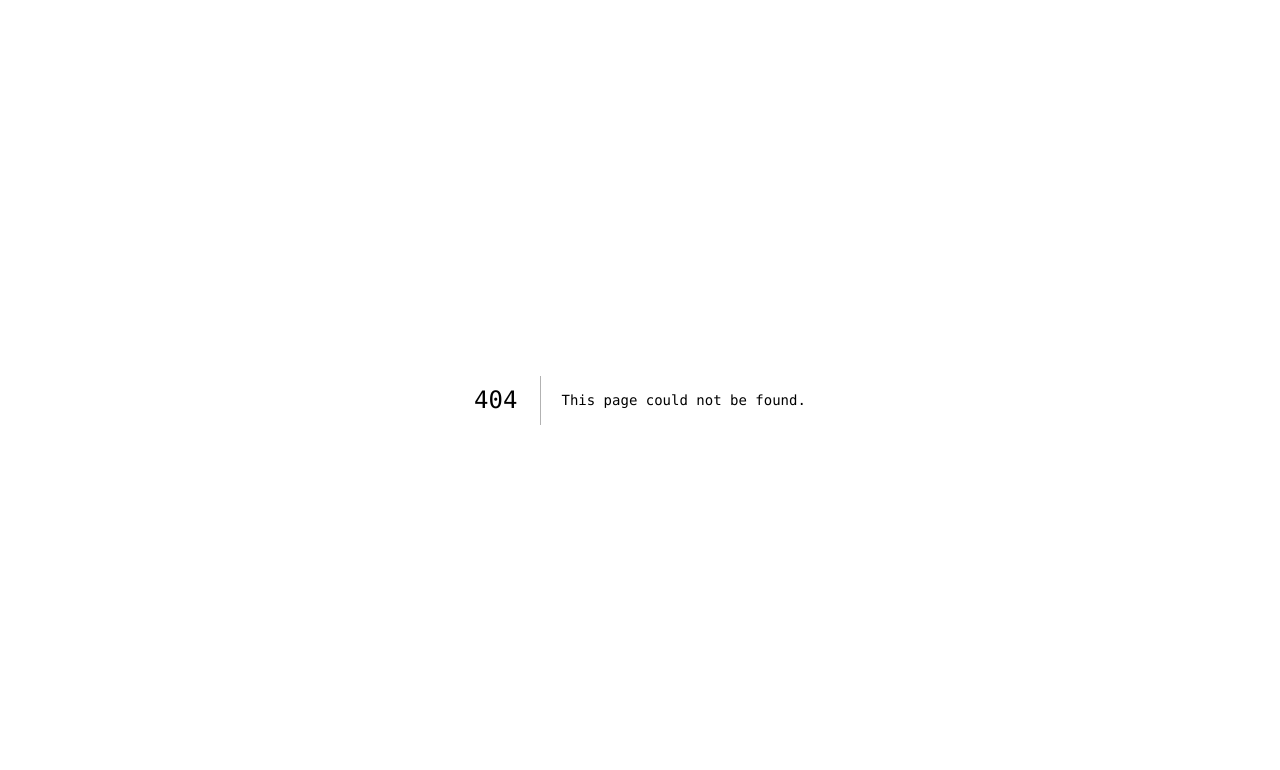
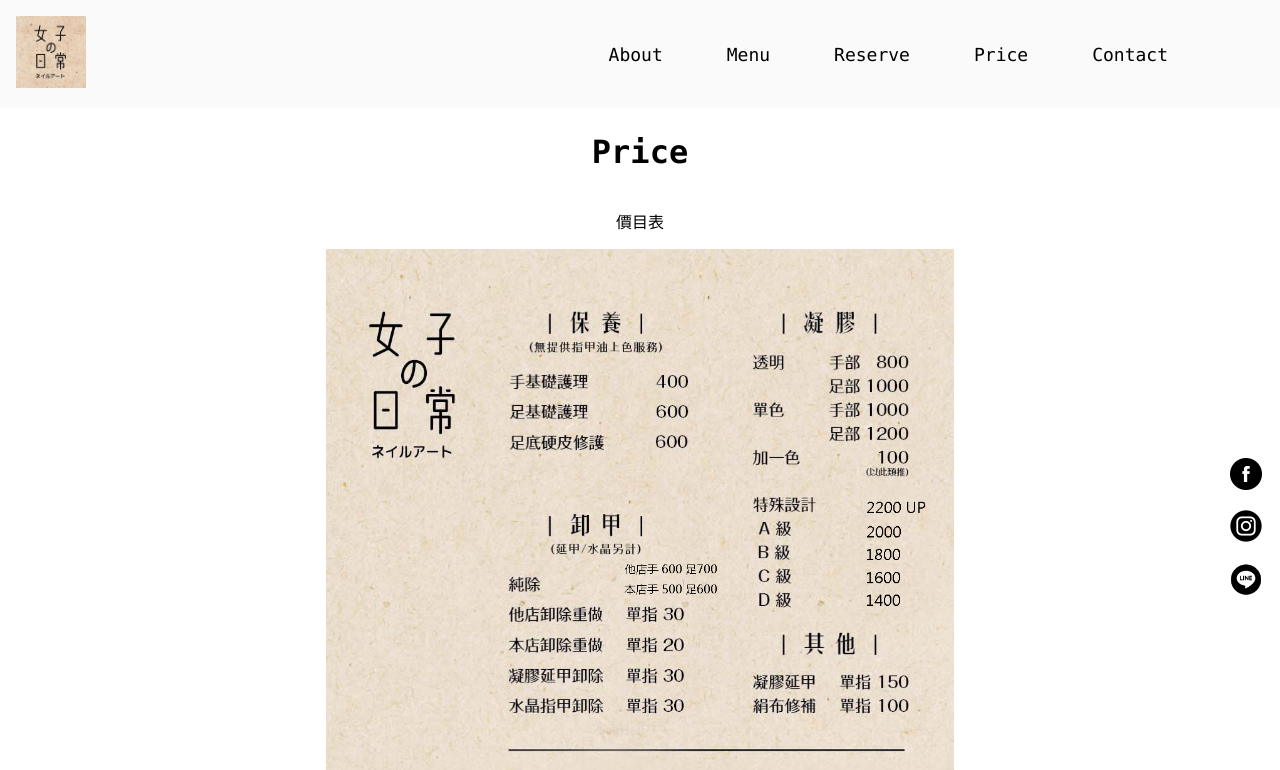
Before and after one commit to kkshen3352/Good-Daily-Nails, a Next.js app: page /price in a window 1280 px wide. Before the commit this address had no page. Shown: the top 770 px of the page. Built offline with nearby package versions, Linux system fonts and the light colour scheme.

Commit message:
'add_prict_pages'

```diff
--- a/JSON/index/imageWork.json
+++ b/JSON/index/imageWork.json
@@ -7,9 +7,9 @@
     },
     {
         "text": "產品",
-        "text1": "Design",
+        "text1": "product",
         "imgsrc": "/images/DSC_9610.jpg",
-        "more": "modeling"
+        "more": "product"
     },
     {
         "text": "日式保養",
@@ -24,7 +24,7 @@
         "more": "gel"
     },
     {
-        "text": "接睫",
+        "text": "嫁接睫毛",
         "text1": "Eyelash",
         "imgsrc": "/images/DSC_9610.jpg",
         "more": "eyelash"
--- a/JSON/navHead.json
+++ b/JSON/navHead.json
@@ -5,14 +5,19 @@
         "subtitle": "關於我"
     },
     {
-        "name": "Work",
-        "link": "/work",
-        "subtitle": "工作項目"
+        "name": "Menu",
+        "link": "/menu",
+        "subtitle": "項目"
     },
     {
         "name": "Reserve",
         "link": "/reserve",
         "subtitle": "預約須知"
+    },
+    {
+        "name": "Price",
+        "link": "/price",
+        "subtitle": "價目表"
     },
     {
         "name": "Contact",
--- a/JSON/resever/resever.json
+++ b/JSON/resever/resever.json
@@ -1,6 +1,7 @@
 [
     {
         "reseverhead": {
+            "head": "Reserve",
             "title": "預約須知",
             "subtitle": "(請先詳讀以下資訊)"
         }
--- a/JSON/work/menu.json
+++ b/JSON/work/menu.json
@@ -1,7 +1,7 @@
 [
     { "text": "全部", "more": "/work", "moreposts": "/work" },
     { "text": "教學", "more": "#Teaching", "moreposts": "/work#Teaching" },
-    { "text": "產品", "more": "#Design", "moreposts": "/work/#Design" },
+    { "text": "造型", "more": "#Design", "moreposts": "/work/#Design" },
     {
         "text": "保養",
         "more": "#Maintainance",
--- a/pages/contact.js
+++ b/pages/contact.js
@@ -18,8 +18,8 @@ export default function About() {
             </Head>
             <Nav />
             <div className={styles.wrapper}>
-                <h1 style={{ textAlign: "center" }}>{Title[3].name}</h1>
-                <p style={{ textAlign: "center" }}>{Title[3].subtitle}</p>
+                <h1 style={{ textAlign: "center" }}>{Title[4].name}</h1>
+                <p style={{ textAlign: "center" }}>{Title[4].subtitle}</p>
                 <div className={styles.flex}>
                     <iframe
                         className={styles.contactiframe}
--- a/pages/index/aection.js
+++ b/pages/index/aection.js
@@ -45,10 +45,10 @@ export default function aection() {
                     </div>
                 </div>
                 <div>
-                    <Link href="/work" replace>
+                    <Link href={Navhead[1].link} replace>
                         <a>
                             <div className={styles.workbutton}>
-                                {Navhead[4].link}
+                                {Navhead[5].link}
                             </div>
                         </a>
                     </Link>
--- /dev/null
+++ b/pages/price.js
@@ -0,0 +1,32 @@
+import Prict from "/JSON/navHead.json";
+import Nav from "/pages/index/nav";
+import Foot from "/pages/index/foot";
+import Head from "next/head";
+import Image from "next/image";
+import styles from "/styles/prict/prict.module.css";
+
+export default function prict() {
+    return (
+        <>
+            <Head>
+                <title>女子の日常-價目表</title>
+                <meta name="description" content="女子の日常-價目表" />
+                <link rel="icon" href="/images/LOGO.jpg" />
+            </Head>
+            <Nav />
+            <div className={styles.wrapper}>
+                <div className={styles.flex}>
+                <h1>{Prict[3].name}</h1>
+                <p>{Prict[3].subtitle}</p>
+                <Image
+                    src="/images/prict.jpg"
+                    alt=""
+                    width={628}
+                    height={888}
+                />
+                </div>
+            </div>
+            <Foot />
+        </>
+    );
+}
--- /dev/null
+++ b/styles/prict/prict.module.css
@@ -0,0 +1,13 @@
+.wrapper {
+    max-width: 960px;
+    height: auto;
+    margin: 0 auto;
+}
+
+.flex {
+    display: flex;
+    margin: 0 auto;
+    flex-direction: column;
+    align-items: center;
+    justify-content: center;
+}
--- a/styles/resever/resever.module.css
+++ b/styles/resever/resever.module.css
@@ -4,22 +4,25 @@
     height: auto;
     margin: 0 auto;
     margin-top: -12px;
-    background: #e4cdbb;
+    /* background: #e4cdbb; */
 }
 
 .flex {
     display: flex;
-    flex-direction: row;
+    margin: 0 auto;
+    flex-direction: column;
+    align-content: center;
+    justify-content: center;
     align-items: center;
 }
 
-.flex p {
-    color: red;
-    margin-bottom: 2px;
+.flex2 {
+    display: flex;
+    flex-direction: row;
 }
 
-.resevertitle {
-    margin: 1rem;
+.reseverbox {
+    background: #e4cdbb;
     padding: 1rem;
 }
 
```
Also changed, not shown: pages/index/contact.js (+4 -4 lines), pages/reserve.js (+6 -3 lines), pages/menu.js (renamed from pages/work.js), public/images/prict.jpg (added).
